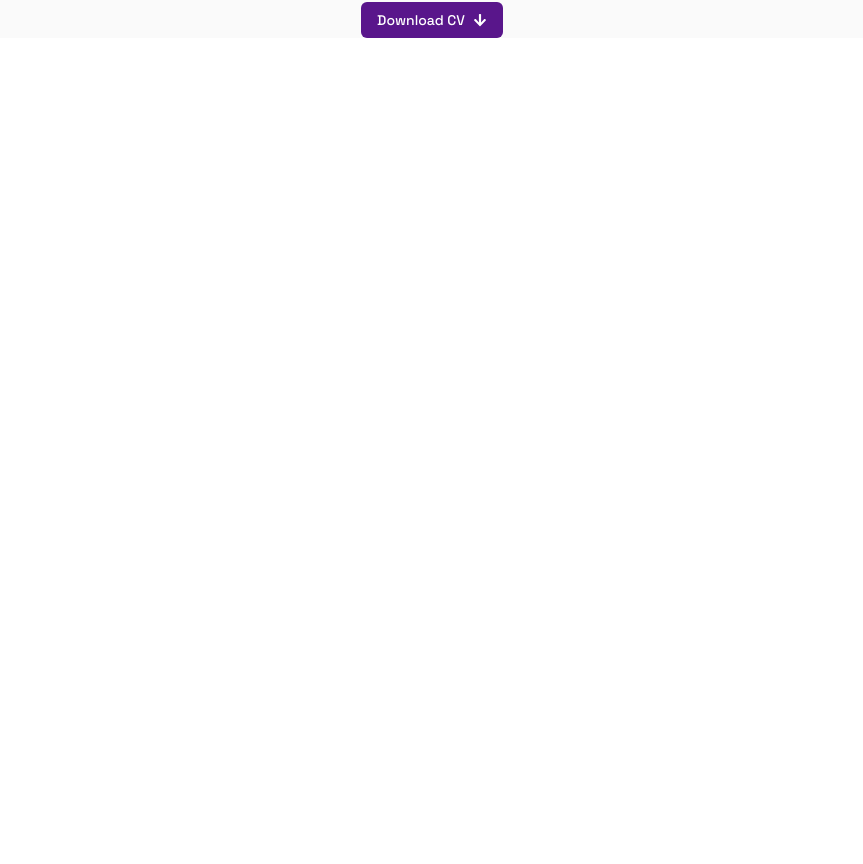
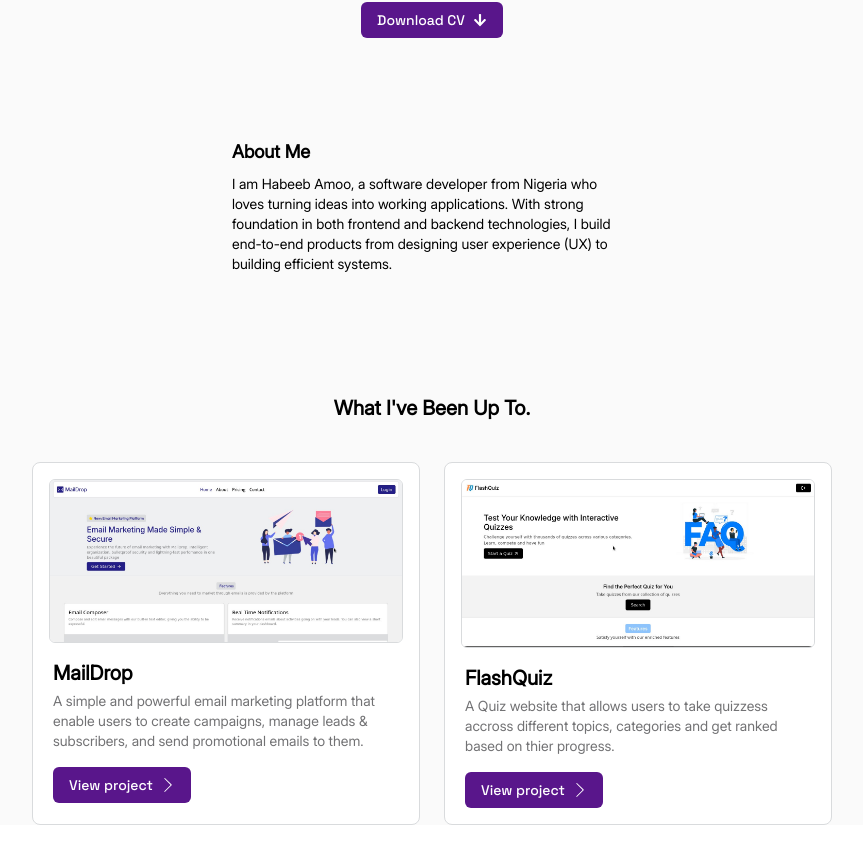
Before and after one commit to Habeebamoo/Portfolio, a React (Vite) app: page / in a window 1280 px wide. Shown: the part 342-1206 px from the top of the page, without its empty margins (208-1071 px from the left). Before the commit the page ends 800 px from the top, so only its background shows below. Built offline with nearby package versions, Linux system fonts and the light colour scheme.

Commit message:
created project section

```diff
--- /dev/null
+++ b/src/components/Main.tsx
@@ -0,0 +1,44 @@
+import ProjectDisplay from "./ProjectDisplay"
+import maildropImg from "../assets/maildrop-img1.png"
+import flashquizImg from "../assets/flash-img1.png"
+
+const Main = () => {
+  return (
+    <>
+      <section className="w-[90%] sm:w-[400px] mx-auto">
+        {/* <div className="my-20 flex-center">
+          <FaArrowDown className="animate-bounce" />
+        </div> */}
+
+        {/* About me */}
+        <div className="mt-25">
+          <h1 className="font-inter text-lg font-bold">About Me</h1>
+          <p className="text-sm font-inter mt-2">
+            I am Habeeb Amoo, a software developer from Nigeria who loves turning ideas into working applications. With strong foundation in both frontend and backend technologies, I build end-to-end products from designing user experience (UX) to building efficient systems.
+          </p>
+        </div>
+      </section>
+
+      {/* Projects */}
+      <section className="mt-30 mb-30 w-[90%] md:w-[800px] mx-auto">
+        <h1 className="font-inter font-bold text-xl text-center mb-10">What I've Been Up To.</h1>
+
+        {/* display */}
+        <div className="grid grid-cols-1 gap-6 md:grid-cols-2">
+          <ProjectDisplay
+            img={maildropImg}
+            title="MailDrop"
+            description="A simple and powerful email marketing platform that enable users to create campaigns, manage leads & subscribers, and send promotional emails to them."
+          />
+          <ProjectDisplay
+            img={flashquizImg}
+            title="FlashQuiz"
+            description="A Quiz website that allows users to take quizzess accross different topics, categories and get ranked based on thier progress."
+          />
+        </div>
+      </section>
+    </>
+  )
+}
+
+export default Main
--- /dev/null
+++ b/src/components/ProjectDisplay.tsx
@@ -0,0 +1,34 @@
+import { SlArrowRight } from "react-icons/sl"
+import Button from "./Button"
+
+interface Props {
+  img: string,
+  title: string,
+  description: string
+}
+
+const ProjectDisplay = ({ img, title, description }: Props) => {
+  const toProject = () => {
+
+  }
+
+  return (
+    <div className="bg-white border-1 border-mutedLg p-4 rounded-lg">
+      <img src={img} className="rounded-md border-1 border-mutedLg" />
+      <div className="pl-1 mt-4">
+        <h1 className="font-inter font-bold text-xl">{title}</h1>
+        <p className="mt-1 font-inter text-sm text-muted mb-4">{description}</p>
+        <Button
+          text="View project"
+          iconPosition="right"
+          icon={<SlArrowRight />}
+          action={toProject}
+          color="bg-purple-900"
+          activeColor="hover:bg-purple-800 active:bg-purple-900"
+        />
+      </div>
+    </div>
+  )
+}
+
+export default ProjectDisplay
--- a/src/index.css
+++ b/src/index.css
@@ -30,8 +30,14 @@
   @apply flex justify-around items-center;
 }
 
+.t {
+  color: rgb(114, 114, 116);
+}
+
 @theme {
   --color-accent: rgb(250, 250, 250);
+  --color-mutedLg: rgb(217, 219, 221);
+  --color-muted: rgb(114, 114, 116);
   --font-spaceG: "spaceG";
   --font-inter: "inter";
 }
--- a/src/pages/Home.tsx
+++ b/src/pages/Home.tsx
@@ -1,9 +1,11 @@
 import Hero from "../components/Hero"
+import Main from "../components/Main"
 
 const Home = () => {
   return (
     <main className="bg-accent">
       <Hero />
+      <Main />
     </main>
   )
 }
```
